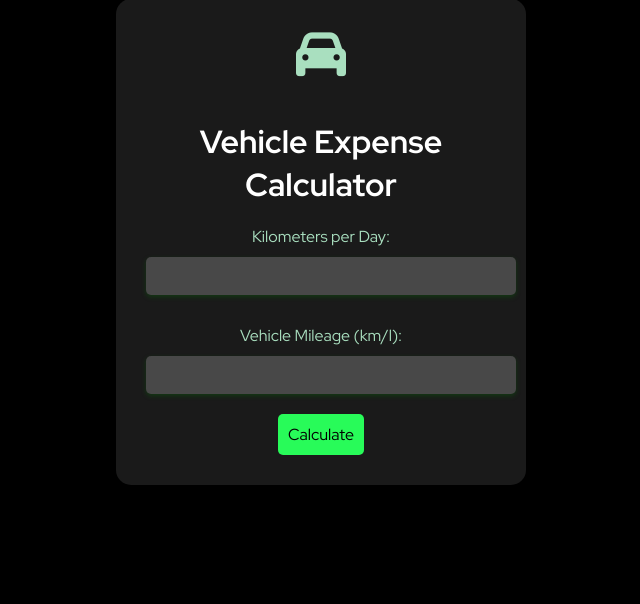
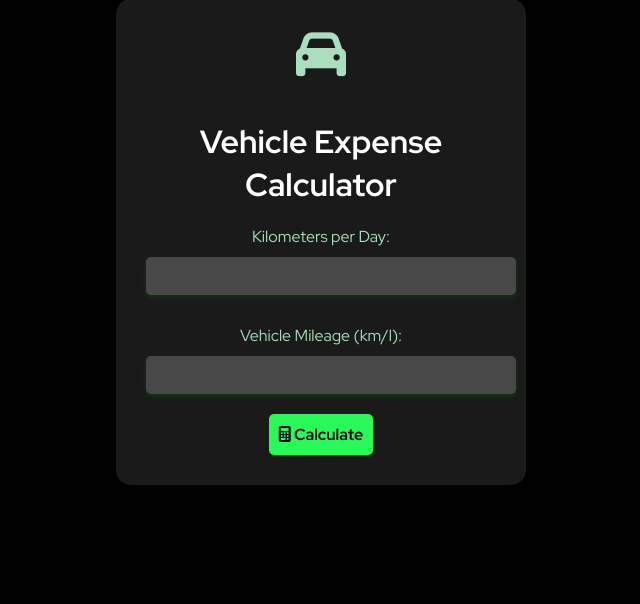
Before and after one commit to Ayaan2328/Expense-calc, a Flask app: page / in a window 1280 px wide. Shown: the part 158-762 px from the top of the page, without its empty margins (319-959 px from the left). Run offline with Flask 3, Linux system fonts and the light colour scheme.

Commit message:
Update index.html

```diff
--- a/templates/index.html
+++ b/templates/index.html
@@ -65,10 +65,11 @@
             background: rgba(255, 255, 255, 0.3); /* Lighter background on focus */
         }
 
-        input[type="submit"] {
+        button {
             font-family: 'Red Hat Display', sans-serif;
             background: #28FB59;
             color: black;
+            font-weight: bold;
             border: none;
             padding: 10px;
             border-radius: 5px;
@@ -77,7 +78,7 @@
             transition: background 0.3s, transform 0.3s; /* Smooth hover transition */
         }
 
-        input[type="submit"]:hover {
+        button:hover {
             background: #126e27;
             color: white;
             transform: translateY(-3px); /* Move up on hover */
@@ -102,7 +103,7 @@
                 <label for="mileage">Vehicle Mileage (km/l):</label>
                 <input type="number" id="mileage" name="mileage" step="any" required>
 
-                <input type="submit" value="Calculate">
+                <button type="submit"><i class="fas fa-calculator"></i> Calculate</button>
             </form>
         </div>
     </div>
```
